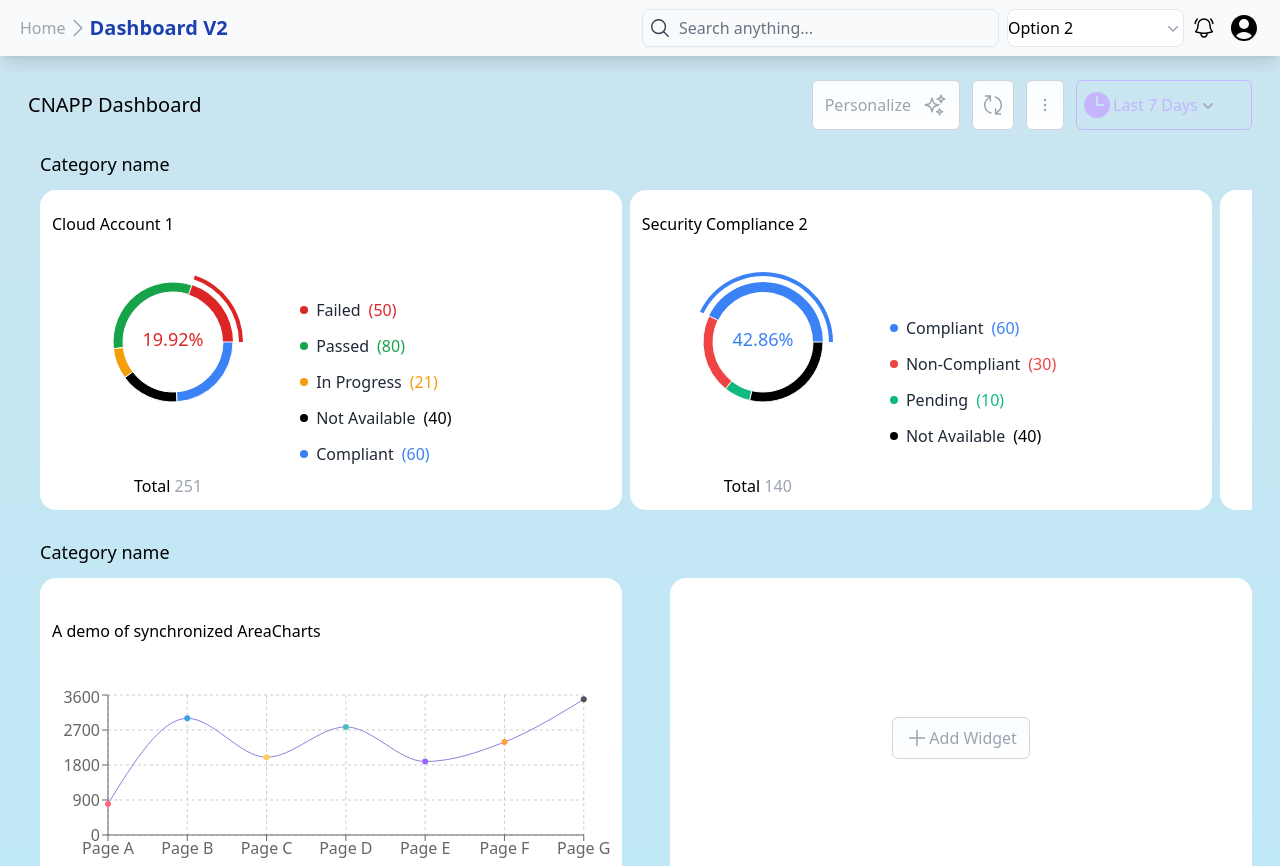
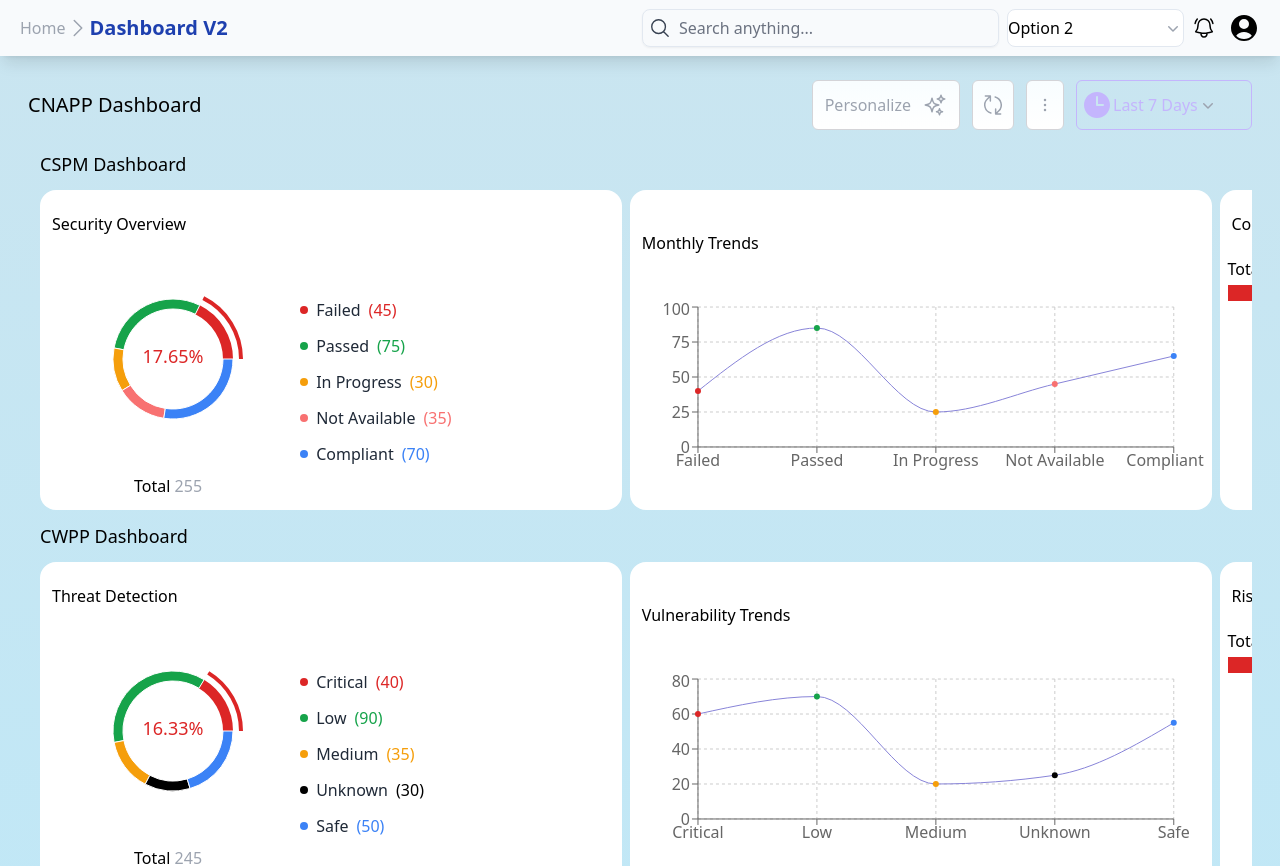
Before and after one commit to atanushil/Dashboard_Management, a React (Vite) app: page /dashboard in a window 1280 px wide. Shown: the top 866 px of the page. Built offline with nearby package versions, Linux system fonts and the light colour scheme.

Commit message:
updated categoryValue

```diff
--- a/src/components/common/RightSlider.jsx
+++ b/src/components/common/RightSlider.jsx
@@ -15,7 +15,7 @@ const RightSlider = ({ heading, content, open, setOpen }) => {
       <Dialog
         open={open}
         onClose={() => setOpen(false)}
-        className="relative z-10 max-h-screen"
+        className="relative z-10 max-h-screen "
       >
         <DialogBackdrop
           transition
@@ -26,7 +26,7 @@ const RightSlider = ({ heading, content, open, setOpen }) => {
             <div className="pointer-events-none fixed inset-y-0  right-0  flex max-w-full  ">
               <DialogPanel
                 transition
-                className="pointer-events-auto relative   max-w-lg w-full transform transition duration-500 ease-in-out data-[closed]:translate-x-full sm:duration-700"
+                className="pointer-events-auto relative   max-w-2xl w-full transform transition duration-500 ease-in-out data-[closed]:translate-x-full sm:duration-700"
               >
                 <div className="flex h-full flex-col overflow-y-scroll bg-white  shadow-xl">
                   <div className="px-4 sm:px-6 bg-blue-600">
--- a/src/components/common/chart/CustomPieChart.jsx
+++ b/src/components/common/chart/CustomPieChart.jsx
@@ -1,4 +1,4 @@
-import { useCallback, useEffect, useState } from "react";
+import { useCallback, useState } from "react";
 import { PieChart, Pie, Sector } from "recharts";
 
 const renderActiveShape = (props) => {
@@ -45,24 +45,15 @@ const renderActiveShape = (props) => {
   );
 };
 
-export default function CustomPieChart({ data, heading ,key}) {
+export default function CustomPieChart({ data, heading }) {
   const PiechartSize = { innerRadius: 50, outerRadius: 60 };
-  const content = data[0].content;
-  return (
-    <div className="grid md:grid-cols-7 md:grid-rows-5 grid-cols-3 grid-rows-7 gap-1 widget" key={key}>
-      <div className="md:col-span-7 col-span-3 py-2  flex-center md:justify-start px-1 ">
-        <p>{heading}</p>
-      </div>
-      <div className="md:col-span-3 md:row-span-4 row-start-2 col-span-3 row-span-3 flex-center mb-8 caret-transparent   h-full">
-        {data.map((chart, index) => {
-          const pieData = chart.content.map((item) => ({
+
+  const pieData = data.map((item) => ({
     name: item.text,
     value: item.num,
     fill: item.color,
   }));
-
-          // Calculate the total value
-          const total = pieData.reduce((sum, entry) => sum + entry.value, 0);
+  const total = pieData.reduce((sum, element) => sum + element.value, 0);
 
   const [activeIndex, setActiveIndex] = useState(0);
   const onPieEnter = useCallback(
@@ -73,10 +64,13 @@ export default function CustomPieChart({ data, heading ,key}) {
   );
 
   return (
-            <>
-              <div key={index} className="flex-center w-full h-full p-0">
-                <div className="relative flex flex-col items-center h-full   w-full  gap-2">
-                  <div className="-top-10 md:-top-5 relative">
+    <div className="grid md:grid-cols-7 md:grid-rows-5 grid-cols-3 grid-rows-7 gap-1 widget">
+      <div className="md:col-span-7 col-span-3 py-2 flex-center md:justify-start px-1">
+        <p>{heading}</p>
+      </div>
+      <div className="md:col-span-3 md:row-span-4 row-start-2 col-span-3 row-span-3 flex-center mb-8 caret-transparent h-full">
+        <div className="relative flex flex-col items-center justify-center h-full w-full gap-2">
+          <div className="-top-5 md:-top-7 relative">
             <PieChart width={200} height={200}>
               <Pie
                 data={pieData}
@@ -89,30 +83,22 @@ export default function CustomPieChart({ data, heading ,key}) {
                 onMouseEnter={onPieEnter}
                 activeIndex={activeIndex}
                 activeShape={renderActiveShape}
-                        key={index}
               />
             </PieChart>
           </div>
-                  <div className="absolute md:bottom-0 left-0 md:w-full mb-2 text-center ">
+          <div className="absolute bottom-0  md:w-full mb-2 text-center">
             <p>
               Total{" "}
-                      <span className="text-grey hover:text-slate-600">
-                        {total}
-                      </span>
+              <span className="text-grey hover:text-slate-600">{total}</span>
             </p>
           </div>
         </div>
       </div>
-            </>
-          );
-        })}
-      </div>
       <div className="md:col-span-4 md:row-span-4 md:col-start-4 md:row-start-2 col-span-3 row-span-3 row-start-5 bg-inherit">
-        {
         <ul className="flex-wrap md:flex-nowrap md:flex-col md:gap-1 flex-center h-full caret-transparent">
-            {content.map((item, i) => (
+          {data.map((item, i) => (
             <li
-                key={i}
+              key={item.text} // Use a unique and stable key, like item.text
               className="flex items-center space-x-2 px-2 py-1 md:w-full w-fit"
             >
               <div
@@ -124,7 +110,6 @@ export default function CustomPieChart({ data, heading ,key}) {
             </li>
           ))}
         </ul>
-        }
       </div>
     </div>
   );
--- a/src/components/common/chart/CustomSplineChart.jsx
+++ b/src/components/common/chart/CustomSplineChart.jsx
@@ -11,8 +11,7 @@ import {
 
 const CustomTooltip = ({ active, payload, label, type }) => {
   if (active && payload && payload.length) {
-    const { color } = payload[0];
-    const Type = type.toUpperCase();
+    const { color, value, text } = payload[0];
     return (
       <div
         className="custom-tooltip"
@@ -20,20 +19,20 @@ const CustomTooltip = ({ active, payload, label, type }) => {
           padding: "10px",
           backgroundColor: "#fff",
           border: "1px solid #ddd",
+          borderRadius: "4px",
+          boxShadow: "0px 4px 8px rgba(0,0,0,0.1)",
         }}
       >
         <p className="label" style={{ margin: 0 }}>
-          {label} : <span style={{ color }}>{payload[0].value}</span>
-          <span> ({ Type}) </span>
+          {label}: <span style={{ color }}>{value}</span>
+          <span> ({type}) </span>
         </p>
       </div>
     );
   }
-
   return null;
 };
 
-// Main Chart Component
 const CustomSplineChart = ({ data = [], heading, type }) => {
   return (
     <div
@@ -46,17 +45,13 @@ const CustomSplineChart = ({ data = [], heading, type }) => {
         </p>
       </div>
 
-      <ResponsiveContainer
-        width="100%"
-        height={180}
-        style={{ display: "flex" }}
-      >
+      <ResponsiveContainer width="100%" height={180}>
         <LineChart
           data={data}
           margin={{ top: 10, right: 30, left: 0, bottom: 0 }}
         >
           <CartesianGrid strokeDasharray="3 3" />
-          <XAxis dataKey="name" />
+          <XAxis dataKey="text" />
           <YAxis type="number" dataKey="num" />
           <Tooltip content={<CustomTooltip type={type} />} />
           <Line
@@ -69,7 +64,7 @@ const CustomSplineChart = ({ data = [], heading, type }) => {
                 cx={cx}
                 cy={cy}
                 r={3}
-                fill={payload.color}
+                fill={payload.color || "#8884d8"}
                 stroke="none"
               />
             )}
--- a/src/components/common/chart/CustomStackBarChart.jsx
+++ b/src/components/common/chart/CustomStackBarChart.jsx
@@ -1,11 +1,15 @@
+import React from 'react';
+
 const CustomStackBarChart = ({ data, heading }) => {
-  // Calculate total value
-  const total = data.content.reduce((sum, item) => sum + item.num, 0);
+  // Calculate the total value from data
+  const total = data.reduce((sum, item) => sum + item.num, 0);
+
+  let accumulatedWidth = 0; // To track cumulative width of segments
 
   return (
     <div className="grid grid-cols-1 grid-rows-5 gap-1 widget">
       {/* Heading */}
-      <div className="md:justify-start flex-center flex py-2 ">
+      <div className="md:justify-start flex-center flex py-2">
         <p className="md:whitespace-nowrap truncate px-1">{heading}</p>
       </div>
       {/* Total and Bar */}
@@ -14,38 +18,37 @@ const CustomStackBarChart = ({ data, heading }) => {
           <p className="whitespace-nowrap mr-2">Total:</p>
           <span className="text-grey hover:text-slate-600">{total}</span>
         </div>
-        <div className="relative w-full bg-gray-200 h-4 md:h-8 rounded-lg">
-          {data.content.reduce((acc, item, i) => {
+        <div className="relative w-full bg-gray-200 h-4 rounded-lg">
+          {data.map((item, i) => {
             const percentage = (item.num / total) * 100;
+            const width = `${percentage}%`;
 
-            acc.push(
+            const segmentStyle = {
+              backgroundColor: item.color,
+              width: width,
+              left: `${accumulatedWidth}%`,
+            };
+
+            accumulatedWidth += percentage;
+
+            return (
               <div
                 key={i}
-                className="absolute top-0 h-full flex-center"
-                style={{
-                  backgroundColor: item.color,
-                  width: `${percentage}%`,
-                  left: `${acc.reduce(
-                    (sum, segment) =>
-                      sum + parseFloat(segment.props.style.width),
-                    0
-                  )}%`,
-                }}
+                className="absolute top-0 h-full flex items-center"
+                style={segmentStyle}
               >
-                <p className="flex-center text-sm text-white whitespace-nowrap">
+                <p className="flex-center w-full text-sm text-white whitespace-nowrap">
                   {Math.round(percentage)} %
                 </p>
               </div>
             );
-            return acc;
-          }, [])}
+          })}
         </div>
       </div>
-
       {/* List of items */}
       <div className="row-span-3">
         <ul className="flex-wrap flex-row flex-center gap-2 p-2">
-          {data.content.map((item, i) => (
+          {data.map((item, i) => (
             <li key={i} className="flex items-center space-x-2 px-2 py-1">
               <div
                 className="w-2 h-2"
--- a/src/components/dashboard/nav/PersonalizeDashboard.jsx
+++ b/src/components/dashboard/nav/PersonalizeDashboard.jsx
@@ -9,7 +9,8 @@ const PersonalizeDashboard = () => {
   };
 
   const handleConfirm = (selectedWidgets) => {
-    alert(`Selected Widgets: ${selectedWidgets.join(", ")}`);
+    console.log(selectedWidgets);
+
   };
 
   return (
--- a/src/components/dashboard/widget/Widget.jsx
+++ b/src/components/dashboard/widget/Widget.jsx
@@ -1,44 +1,64 @@
-import { ChartData, splinedata } from "../../../constants"
-import { AddWidget, CustomPieChart, CustomSplineChart, CustomStackBarChart } from "../../../utils"
+import { categoryList } from "../../../constants";
+import {
+  AddWidget,
+  CustomPieChart,
+  CustomSplineChart,
+  CustomStackBarChart,
+} from "../../../utils";
 
 const Widget = () => {
+  // Function to render the appropriate chart based on the chart type
+  const renderChart = (widget) => {
+    switch (widget.chart) {
+      case "PieChart":
+        return (
+          <CustomPieChart
+            key={widget.id}
+            data={widget.data}
+            heading={widget.heading}
+          />
+        );
+      case "SplineChart":
+        return (
+          <CustomSplineChart
+            key={widget.id}
+            data={widget.data}
+            type={widget.tooltip}
+            heading={widget.heading}
+          />
+        );
+      case "StackBarChart":
+        return (
+          <CustomStackBarChart
+            key={widget.id}
+            data={widget.data}
+            heading={widget.heading}
+          />
+        );
+      default:
+        return null;
+    }
+  };
+
   return (
     <div>
-       <div className="px-3 pl-6 mb-4">
-        <p className="py-1 text-black text-lg font-light">Category name</p>
-        <div className="flex justify-between w-full overflow-x-auto custom-scrollbar py-2 gap-3 md:gap-2 items-center">
-          {ChartData.map((item, i) => (
-            <>
-              <CustomPieChart data={[item]} heading={item.heading} key={i} />
-            </>
-          ))}
-          <AddWidget />
-        </div>
-      </div>
       <div className="px-3 pl-6 mb-4">
-        <p className="py-1 text-black text-lg font-light">Category name</p>
-        <div className="flex justify-between w-full overflow-x-auto custom-scrollbar py-2 gap-3 md:gap-2 items-center">
-          <CustomSplineChart
-            data={splinedata.data}
-            type={splinedata.type}
-            heading={"A demo of synchronized AreaCharts"}
-          />
-          <AddWidget />
-        </div>
-      </div>
-      <div className="px-3 pl-6 mb-4">
-        <p className="py-1 text-black text-lg font-light">Category name</p>
-        <div className="flex justify-between w-full overflow-x-auto custom-scrollbar py-2 gap-3 md:gap-2 items-center">
-          {ChartData.map((item, i) => (
-            <>
-              <CustomStackBarChart data={item} heading={item.heading} key={i} />
-            </>
-          ))}
-          <AddWidget />
-        </div>
+        {categoryList.map((cat) => (
+          <div key={cat.id}>
+            <p className="py-1 text-black text-lg font-light">{cat.categoryName} Dashboard</p>
+
+            <ul className="flex justify-between w-full overflow-x-auto custom-scrollbar py-2 gap-3 md:gap-2 items-center">
+              {cat.widget.map((widget) => (
+
+                  renderChart(widget)
+
+              ))}
+            </ul>
+          </div>
+        ))}
       </div>
     </div>
-  )
-}
+  );
+};
 
-export default Widget
+export default Widget;
--- a/src/constants/index.js
+++ b/src/constants/index.js
@@ -42,164 +42,186 @@ export const DaysOptions = [
     name: "Last 1 Year",
   },
 ];
-export const category = [
+
+export const categoryList = [
   {
     id: 1,
-    name: "CSPM",
-    content: [
-      "Widget 1",
-      "Widget 2",
-      "Widget 3",
-      "Widget 4",
-      "Widget 5",
-      "Widget 6",
-      "Widget 7",
-      "Widget 8",
-      "Widget 9",
-      "Widget 10",
-      "Widget 11",
+    categoryName: "CSPM",
+    widget: [
+      {
+        id: 1,
+        heading: "Security Overview",
+        chart: "PieChart",
+        tooltip: "Number of Incidents",
+        data: [
+          { color: "#dc2626", text: "Failed", num: 45 },
+          { color: "#16a34a", text: "Passed", num: 75 },
+          { color: "#f59e0b", text: "In Progress", num: 30 },
+          { color: "#f87171", text: "Not Available", num: 35 },
+          { color: "#3b82f6", text: "Compliant", num: 70 },
+        ],
+      },
+      {
+        id: 2,
+        heading: "Monthly Trends",
+        chart: "SplineChart",
+        tooltip: "Monthly View",
+        data: [
+          { color: "#dc2626", text: "Failed", num: 40 },
+          { color: "#16a34a", text: "Passed", num: 85 },
+          { color: "#f59e0b", text: "In Progress", num: 25 },
+          { color: "#f87171", text: "Not Available", num: 45 },
+          { color: "#3b82f6", text: "Compliant", num: 65 },
+        ],
+      },
+      {
+        id: 3,
+        heading: "Compliance Score",
+        chart: "StackBarChart",
+        tooltip: "Compliance Rate",
+        data: [
+          { color: "#dc2626", text: "Failed", num: 55 },
+          { color: "#16a34a", text: "Passed", num: 70 },
+          { color: "#f59e0b", text: "In Progress", num: 20 },
+          { color: "#f87171", text: "Not Available", num: 50 },
+          { color: "#3b82f6", text: "Compliant", num: 60 },
+        ],
+      },
     ],
   },
   {
     id: 2,
-    name: "CWPP",
-    content: [
-      "Widget 21",
-      "Widget 22",
-      "Widget 23",
-      "Widget 24",
-      "Widget 25",
-      "Widget 26",
-      "Widget 27",
-      "Widget 28",
-      "Widget 29",
-      "Widget 30",
-      "Widget 31",
+    categoryName: "CWPP",
+    widget: [
+      {
+        id: 1,
+        heading: "Threat Detection",
+        chart: "PieChart",
+        tooltip: "Threat Count",
+        data: [
+          { color: "#dc2626", text: "Critical", num: 40 },
+          { color: "#16a34a", text: "Low", num: 90 },
+          { color: "#f59e0b", text: "Medium", num: 35 },
+          { color: "black", text: "Unknown", num: 30 },
+          { color: "#3b82f6", text: "Safe", num: 50 },
+        ],
+      },
+      {
+        id: 2,
+        heading: "Vulnerability Trends",
+        chart: "SplineChart",
+        tooltip: "Vulnerability Analysis",
+        data: [
+          { color: "#dc2626", text: "Critical", num: 60 },
+          { color: "#16a34a", text: "Low", num: 70 },
+          { color: "#f59e0b", text: "Medium", num: 20 },
+          { color: "black", text: "Unknown", num: 25 },
+          { color: "#3b82f6", text: "Safe", num: 55 },
+        ],
+      },
+      {
+        id: 3,
+        heading: "Risk Assessment",
+        chart: "StackBarChart",
+        tooltip: "Risk Score",
+        data: [
+          { color: "#dc2626", text: "High", num: 50 },
+          { color: "#16a34a", text: "Medium", num: 80 },
+          { color: "#f59e0b", text: "Low", num: 30 },
+          { color: "black", text: "Unclassified", num: 35 },
+          { color: "#3b82f6", text: "No Risk", num: 60 },
+        ],
+      },
     ],
   },
   {
     id: 3,
-    name: "CIEM",
-    content: [
-      "Widget 41",
-      "Widget 42",
-      "Widget 43",
-      "Widget 44",
-      "Widget 45",
-      "Widget 46",
-      "Widget 47",
-      "Widget 48",
-      "Widget 49",
-      "Widget 52",
+    categoryName: "Application Security",
+    widget: [
+      {
+        id: 1,
+        heading: "Vulnerabilities by Severity",
+        chart: "PieChart",
+        tooltip: "Severity Count",
+        data: [
+          { color: "#dc2626", text: "Critical", num: 25 },
+          { color: "#f59e0b", text: "High", num: 40 },
+          { color: "#f87171", text: "Medium", num: 55 },
+          { color: "#16a34a", text: "Low", num: 30 },
+          { color: "#3b82f6", text: "Info", num: 20 },
+        ],
+      },
+      {
+        id: 2,
+        heading: "Application Activity",
+        chart: "SplineChart",
+        tooltip: "Activity Trends",
+        data: [
+          { color: "#dc2626", text: "Errors", num: 15 },
+          { color: "#16a34a", text: "Success", num: 90 },
+          { color: "#f59e0b", text: "Warnings", num: 25 },
+          { color: "#f87171", text: "Failures", num: 20 },
+          { color: "#3b82f6", text: "Info", num: 40 },
+        ],
+      },
+      {
+        id: 3,
+        heading: "User Access Levels",
+        chart: "StackBarChart",
+        tooltip: "Access Distribution",
+        data: [
+          { color: "#dc2626", text: "Admin", num: 10 },
+          { color: "#16a34a", text: "User", num: 70 },
+          { color: "#f59e0b", text: "Guest", num: 20 },
+          { color: "#f87171", text: "Pending", num: 15 },
+          { color: "#3b82f6", text: "Restricted", num: 30 },
+        ],
+      },
     ],
   },
   {
     id: 4,
-    name: "SOAR",
-    content: [
-      "Widget 61",
-      "Widget 62",
-      "Widget 63",
-      "Widget 64",
-      "Widget 65",
-      "Widget 66",
-      "Widget 67",
-      "Widget 68",
-      "Widget 69",
-      "Widget 70",
-      "Widget 71",
-    ],
-  },
-  {
-    id: 5,
-    name: "SIEM",
-    content: [
-      "Widget 81",
-      "Widget 82",
-      "Widget 83",
-      "Widget 84",
-      "Widget 85",
-      "Widget 86",
-      "Widget 87",
-      "Widget 88",
-      "Widget 89",
+    categoryName: "Network Security",
+    widget: [
+      {
+        id: 1,
+        heading: "Incident Reports",
+        chart: "PieChart",
+        tooltip: "Incident Count",
+        data: [
+          { color: "#dc2626", text: "Critical", num: 20 },
+          { color: "#16a34a", text: "Major", num: 60 },
+          { color: "#f59e0b", text: "Minor", num: 50 },
+          { color: "#f87171", text: "Trivial", num: 15 },
+          { color: "#3b82f6", text: "No Issue", num: 45 },
+        ],
+      },
+      {
+        id: 2,
+        heading: "Traffic Analysis",
+        chart: "SplineChart",
+        tooltip: "Traffic Trends",
+        data: [
+          { color: "#dc2626", text: "High Traffic", num: 30 },
+          { color: "#16a34a", text: "Normal", num: 85 },
+          { color: "#f59e0b", text: "Low Traffic", num: 20 },
+          { color: "#f87171", text: "DDoS Attack", num: 10 },
+          { color: "#3b82f6", text: "Healthy", num: 70 },
+        ],
+      },
+      {
+        id: 3,
+        heading: "Firewall Status",
+        chart: "StackBarChart",
+        tooltip: "Status Overview",
+        data: [
+          { color: "#dc2626", text: "Blocked", num: 25 },
+          { color: "#16a34a", text: "Allowed", num: 90 },
+          { color: "#f59e0b", text: "Pending", num: 15 },
+          { color: "#f87171", text: "Bypassed", num: 10 },
+          { color: "#3b82f6", text: "Normal", num: 50 },
+        ],
+      },
     ],
   },
 ];
-
-export const ChartData = [
-  {
-    heading: "Cloud Account 1",
-    content: [
-      { color: "#dc2626", text: "Failed", num: 50 },
-      { color: "#16a34a", text: "Passed", num: 80 },
-      { color: "#f59e0b", text: "In Progress", num: 21 },
-      { color: "black", text: "Not Available", num: 40 },
-      { color: "#3b82f6", text: "Compliant", num: 60 },
-    ],
-  },
-  {
-    heading: "Security Compliance 2",
-    content: [
-      { color: "#3b82f6", text: "Compliant", num: 60 },
-      { color: "#ef4444", text: "Non-Compliant", num: 30 },
-      { color: "#10b981", text: "Pending", num: 10 },
-      { color: "black", text: "Not Available", num: 40 },
-    ],
-  },
-];
-
-export const splinedata = {
-  type:"growth",
-  data: [
-    {
-      name: "Page A",
-      num: 800,
-      pv: 2400,
-      amt: 2400,
-      color: "#FF6384", // Red
-    },
-    {
-      name: "Page B",
-      num: 3000,
-      pv: 1398,
-      amt: 2210,
-      color: "#36A2EB", // Blue
-    },
-    {
-      name: "Page C",
-      num: 2000,
-      pv: 9800,
-      amt: 2290,
-      color: "#FFCE56", // Yellow
-    },
-    {
-      name: "Page D",
-      num: 2780,
-      pv: 3908,
-      amt: 2000,
-      color: "#4BC0C0", // Teal
-    },
-    {
-      name: "Page E",
-      num: 1890,
-      pv: 4800,
-      amt: 2181,
-      color: "#9966FF", // Purple
-    },
-    {
-      name: "Page F",
-      num: 2390,
-      pv: 3800,
-      amt: 2500,
-      color: "#FF9F40", // Orange
-    },
-    {
-      name: "Page G",
-      num: 3490,
-      pv: 4300,
-      amt: 2100,
-      color: "#4D5360", // Dark Gray
-    },
-  ],
-};
```
Also changed, not shown: src/components/dashboard/nav/ShowWidgetForm.jsx (+31 -23 lines). Lines whose indentation alone changed are shown as unchanged.
